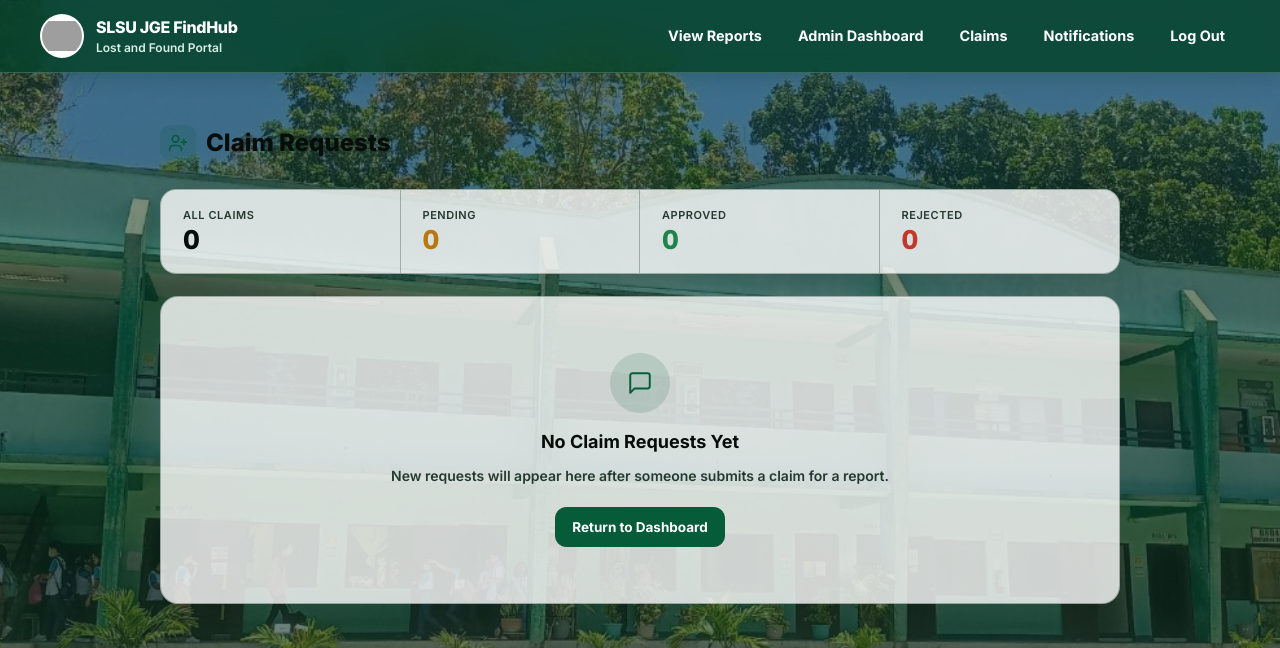
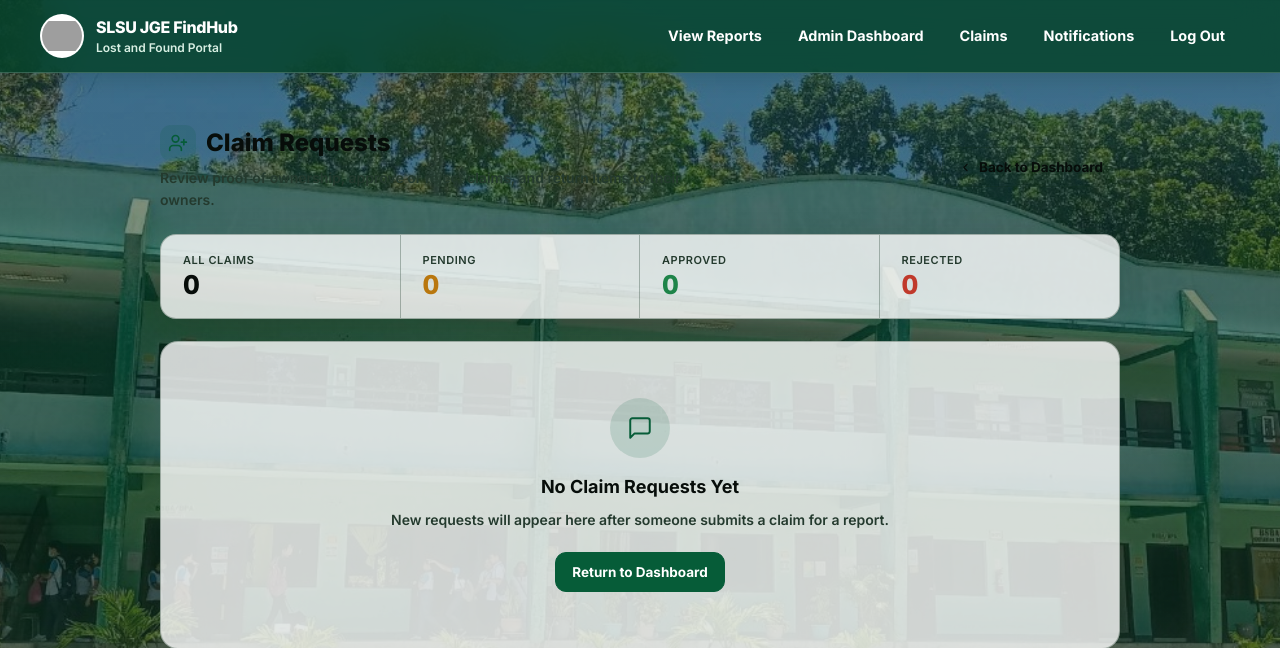
Before and after one commit to miahvillanueva28-spec/SLSU-JGE-FINDHUB., a Flask app: page /admin/claims in a window 1280 px wide. Shown: the top 648 px of the page. Run offline with Flask 3, Linux system fonts and the light colour scheme; the visitor is signed in with stand-in values (Sample User, id 1); some libraries are stand-ins or nearby versions; grey boxes are pictures that could not be loaded.

Commit message:
Update admin_claims.html

```diff
--- a/templates/admin_claims.html
+++ b/templates/admin_claims.html
@@ -8,6 +8,7 @@
      - Claimant proof photo + item photo (clickable lightbox)
      - Quick Approve / Reject, rejection reason, clickable stats
      Field names (match app.py): c.proof_photo, c.review_note
+     ENHANCED: added Back to Dashboard button in header
   ============================================================ */
   .cl-wrap {
     max-width: 1300px;
@@ -458,7 +459,7 @@
 {% block content %}
 <div class="cl-wrap">
 
-  <!-- ============ TOP HEADER (no box) ============ -->
+  <!-- ============ TOP HEADER (no box) — ENHANCED: added back button ============ -->
   <header class="cl-top">
     <div>
       <h1>
@@ -467,7 +468,12 @@
         </span>
         Claim Requests
       </h1>
+      <p>Review proof of ownership, approve or reject claims, and return items to their owners.</p>
     </div>
+    <a href="{{ url_for('admin_dashboard') }}" class="cl-btn cl-btn--ghost">
+      <svg class="cl-icon cl-icon--sm" viewBox="0 0 24 24" aria-hidden="true"><path d="m15 18-6-6 6-6"/></svg>
+      Back to Dashboard
+    </a>
   </header>
 
   <!-- ============ SLIM STATS STRIP (clickable to filter) ============ -->
```
